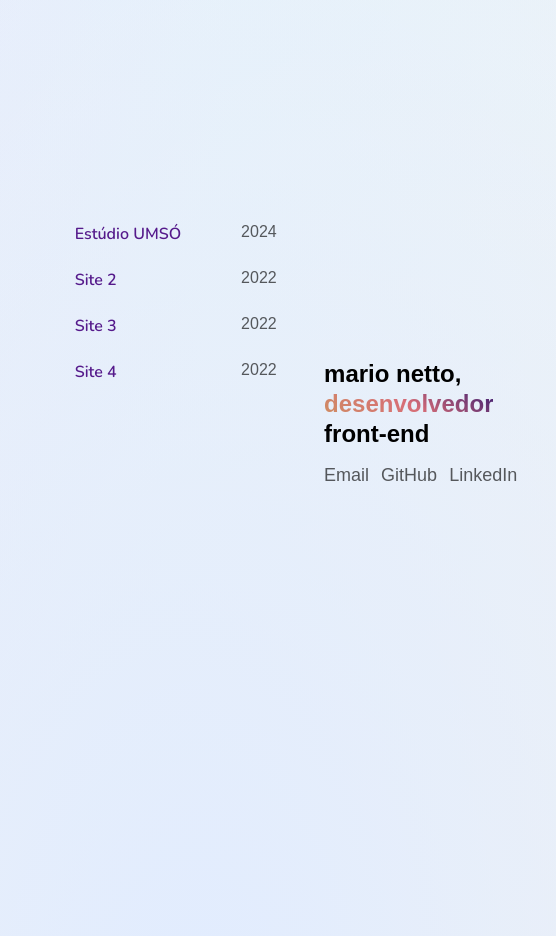
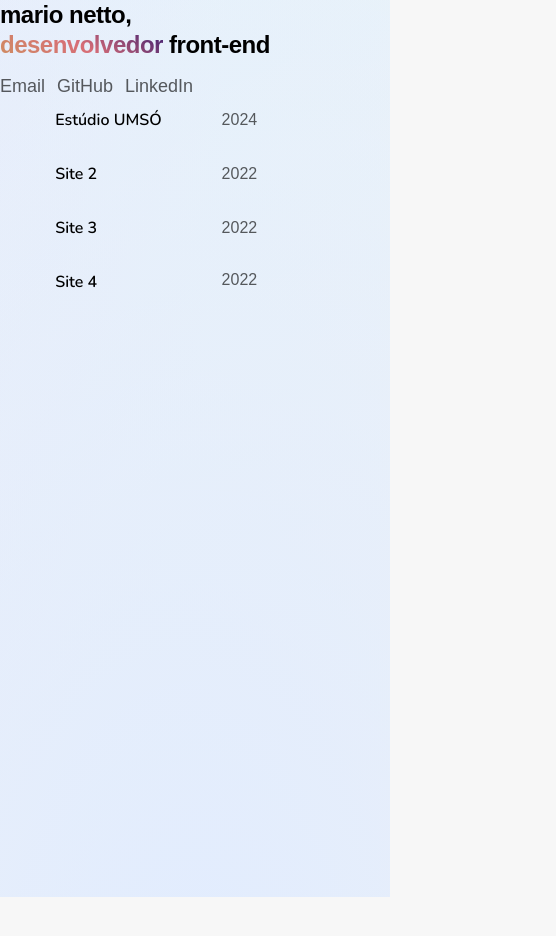
Before and after one commit to mario-netto/meu_portfolio, a website built with Parcel: page src/index.html in a window 390 px wide. Shown: the whole page, 556 px wide, since content can reach past the window. After the commit the page ends 897 px from the top, so only its background shows below. Built offline with nearby package versions, Linux system fonts and the light colour scheme.

Commit message:
iniciando responsividade

```diff
--- a/src/index.html
+++ b/src/index.html
@@ -16,19 +16,19 @@
                 <a href="">
                     <div class="header__menu__item">
                         <div class="text">Estúdio UMSÓ</div>
-                        <div class="header__menu__item__year text--gray-small">2024</div>
+                        <div class="header__menu__item__year text--gray-small text">2024</div>
                     </div>
                 </a>
                 <a href="">
                     <div class="header__menu__item">
                         <div class="text">Site 2</div>
-                        <div class="header__menu__item__year text--gray-small">2022</div>
+                        <div class="header__menu__item__year text--gray-small text">2022</div>
                     </div>
                 </a>
                 <a href="">
                     <div class="header__menu__item">
                         <div class="text">Site 3</div>
-                        <div class="header__menu__item__year text--gray-small">2022</div>
+                        <div class="header__menu__item__year text--gray-small text">2022</div>
                     </div>
                 </a>
                 <a href="">
--- a/src/styles/_header.scss
+++ b/src/styles/_header.scss
@@ -2,23 +2,22 @@
 
 .header {
     display: grid;
-    // grid-template-columns: 35% 75%;
-    grid-template-columns: .35fr .65fr;
+    // grid-template-columns: .35fr .65fr;
+    grid-template-columns: 35% auto;
 
     &__menu {
         height: 800px;
         display: flex;
         flex-direction: column;
         align-content: center;
-        // padding: 1vh 0vw 0 13vw;
-        margin-left: 13vw;
-        margin-top: 25vh;
-        margin-bottom: 25vh;
+        margin: 26vh auto;
+        padding-left: 8vw;
 
         &__item {
             display: grid;
             grid-template-columns: 70% 30%;
             padding: 12px 24px;
+            margin-bottom: 8px;
             width: 250px;
             transition: transform 0.2s ease;
 
@@ -45,6 +44,8 @@
         display: flex;
         flex-direction: column;
         justify-content: center;
+        width: 100%;
+        // min-width: 350px;
         // align-content: center;
 
         &__text {
@@ -54,7 +55,6 @@
                 -webkit-text-fill-color: transparent;
             }
         }
-
 
         &__links {
             display: flex;
@@ -67,4 +67,27 @@
             }
         }
     }
+
+    @media (max-width: 767px) {
+        display: flex;
+        flex-direction: column;
+        flex-direction: column-reverse;
+
+        &__about {
+            position: static;
+            padding: 0;
+            height: 100%;
+        }
+
+        &__menu {
+            margin: 0;
+        }
+    }
+
+    @media (min-width: 768px) and (max-width: 990px) {
+
+        &__about {
+            padding-left: 12vw;
+        }
+    }
 }
--- a/src/styles/_variables.scss
+++ b/src/styles/_variables.scss
@@ -5,4 +5,4 @@ $fontText: Nunito, sans-serif;
 $textLink: #000000a2;
 $textLinkHover: #00000069;
 
-$button: #00000018;
+$textBlack: #000;
--- a/src/styles/main.scss
+++ b/src/styles/main.scss
@@ -42,9 +42,11 @@ body {
     font-family: variables.$fontTitle;
     font-size: 24px;
     line-height: 30px;
+    letter-spacing: -.5px;
 }
 
 .text {
+    color: variables.$textBlack;
     font-family: variables.$fontText;
     font-weight: 600;
     font-size: 16px;
```
